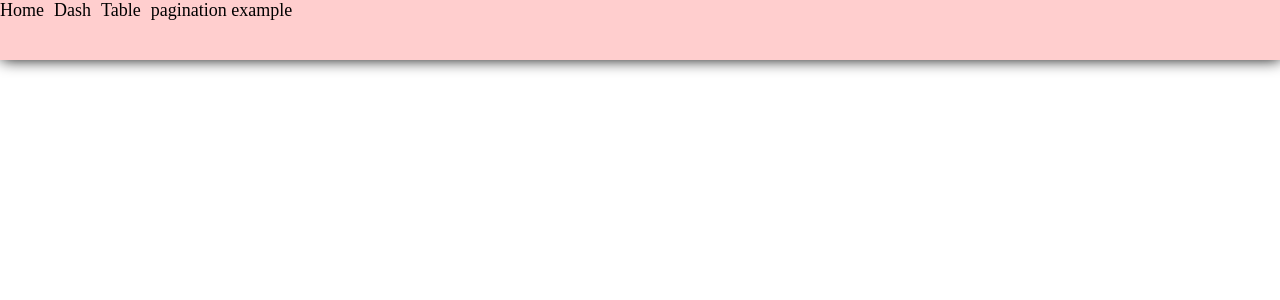
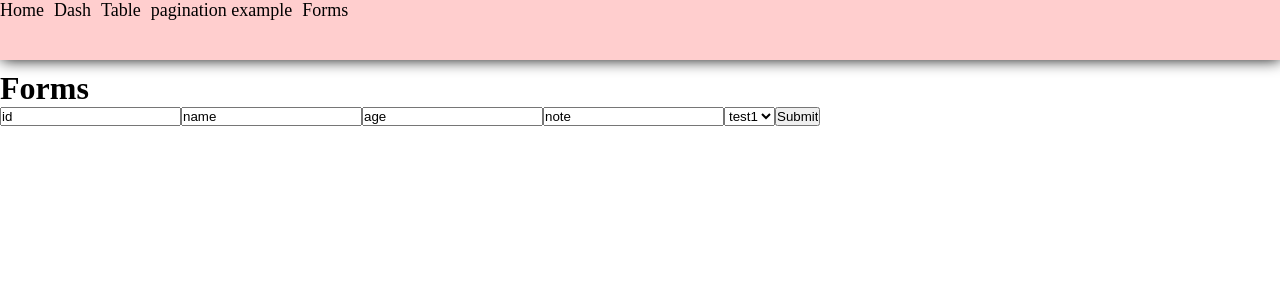
Before and after one commit to enisgur/react-playground, a React (Create React App) app: page /forms in a window 1280 px wide. Shown: the top 300 px of the page. Built offline with nearby package versions, Linux system fonts and the light colour scheme.

Commit message:
Forms Added (NEW)

```diff
--- a/src/App.js
+++ b/src/App.js
@@ -2,6 +2,7 @@ import { BrowserRouter as Router, Route, Link } from "react-router-dom";
 
 import Dashboard from "./Pages/Dashboard/Dashboard";
 import Table from "./Pages/Table/Table";
+import Forms from "./Pages/Forms/Forms";
 
 import Pagination from "./examples/Pagination/Pagination";
 
@@ -16,6 +17,7 @@ function App() {
           <Link to="/dash">Dash</Link>
           <Link to="/table">Table</Link>
           <Link to="/examplepagination">pagination example</Link>
+          <Link to="/forms">Forms</Link>
         </div>
 
         <Route
@@ -26,6 +28,7 @@ function App() {
           }}
         />
         <Route exact path="/table" component={Table} />
+        <Route exact path="/forms" component={Forms} />
         <Route exact path="/dash" component={Dashboard} />
         <Route exact path="/examplepagination" component={Pagination} />
       </Router>
--- /dev/null
+++ b/src/Components/Forms/CreateForms.js
@@ -0,0 +1,91 @@
+import React, { useState, useEffect } from "react";
+
+// TODO : Set new State to make nice formData only
+// no need extra info such as: options, type, array , etc..
+
+const CreateForms = ({ data }) => {
+  const [formData, setFormData] = useState([]);
+  // const [readyData, setReadyData] = useState({}); //DO this one
+
+  useEffect(() => {
+    setFormData(data);
+
+    return () => {
+      setFormData([]);
+    };
+  }, [data]);
+
+  useEffect(() => {
+    // console.log(formData);
+  }, [formData]);
+
+  const onFormChange = (e, i, objectKey) => {
+    try {
+      let newArr = [...formData];
+      newArr[i][objectKey].value = e.target.value;
+      // console.log("newArrray :", newArr[i][objectKey].value);
+      setFormData(newArr);
+    } catch (err) {
+      console.log("error CreateForm > onFormChange");
+    }
+  };
+
+  const onFormSubmit = (e) => {
+    e.preventDefault();
+    console.log(formData);
+  };
+
+  return (
+    <form onSubmit={(e) => onFormSubmit(e)}>
+      {formData[0] &&
+        formData.map((data, i) => {
+          try {
+            const objectKey = Object.keys(data);
+            const inData = data[objectKey];
+            const dataType = inData.type;
+            //   const dataValue = inData.value;
+            //   state Values
+            const stateValue = formData[i][objectKey].value;
+            //   console.log(dataType, dataValue);
+            //   console.log(formData[i][objectKey]);
+            //   console.log(data[objectKey].options);
+
+            if (dataType === "select") {
+              return (
+                <select
+                  key={i}
+                  name={objectKey}
+                  value={stateValue}
+                  onChange={(e) => onFormChange(e, i, objectKey)}
+                >
+                  {data[objectKey].options.map((option) => {
+                    return (
+                      <option key={option.label} value={option.value}>
+                        {option.label}
+                      </option>
+                    );
+                  })}
+                </select>
+              );
+            }
+            if (dataType === "text") {
+              return (
+                <input
+                  key={i}
+                  type="text"
+                  name={objectKey}
+                  value={formData[i][objectKey].value}
+                  onChange={(e) => onFormChange(e, i, objectKey)}
+                />
+              );
+            }
+          } catch (err) {
+            console.log("Error: CreateForm > render return");
+          }
+        })}
+      <input type="submit" value="Submit" onSubmit={(e) => onFormSubmit(e)} />
+    </form>
+  );
+};
+
+export default CreateForms;
--- /dev/null
+++ b/src/Pages/Forms/Forms.js
@@ -0,0 +1,59 @@
+import React from "react";
+
+import CreateForms from "../../Components/Forms/CreateForms";
+
+const Forms = () => {
+  const formData = {
+    id: 20,
+    name: "Enis",
+    age: 35,
+    note:
+      "Lorem ipsum, dolor sit amet consectetur adipisicing elit. Voluptates possimus, asperiores deleniti ipsam ducimus provident laudantium, rerum pariatur ratione est dolorum minus architecto voluptatum. Nobis aliquid iure accusamus porro earum?",
+  };
+
+  const formDatas10 = [
+    {
+      id: {
+        type: "text",
+        value: "id",
+      },
+    },
+    {
+      name: {
+        type: "text",
+        value: "name",
+      },
+    },
+    {
+      age: {
+        type: "text",
+        value: "age",
+      },
+    },
+    {
+      note: {
+        type: "text",
+        value: "note",
+      },
+    },
+    {
+      customer: {
+        type: "select",
+        value: "",
+        options: [
+          { label: "test1", value: "123" },
+          { label: "zaaa", value: "zaza" },
+        ],
+      },
+    },
+  ];
+
+  return (
+    <div>
+      <h1>Forms</h1>
+      <CreateForms data={formDatas10} />
+    </div>
+  );
+};
+
+export default Forms;
```
